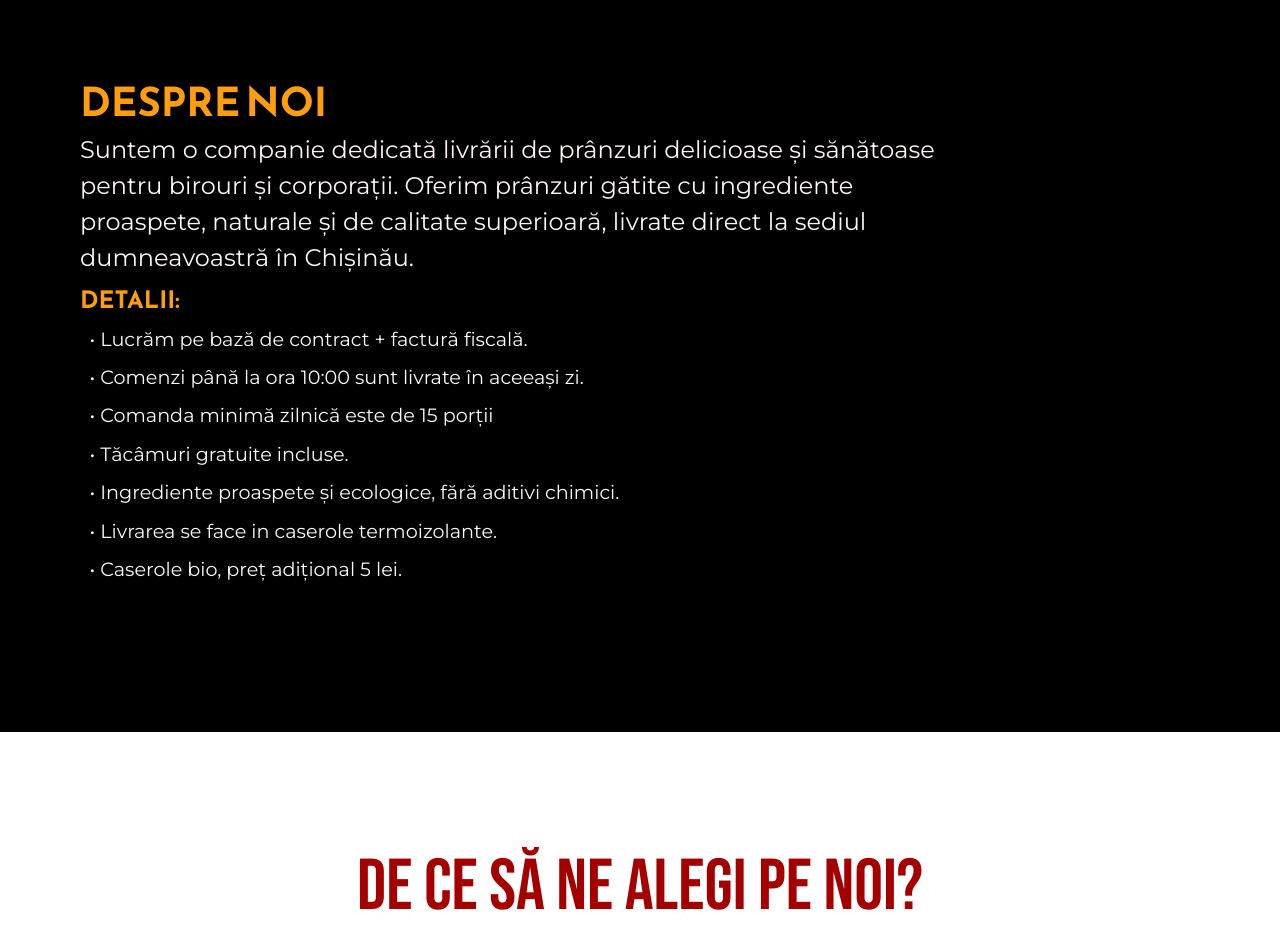
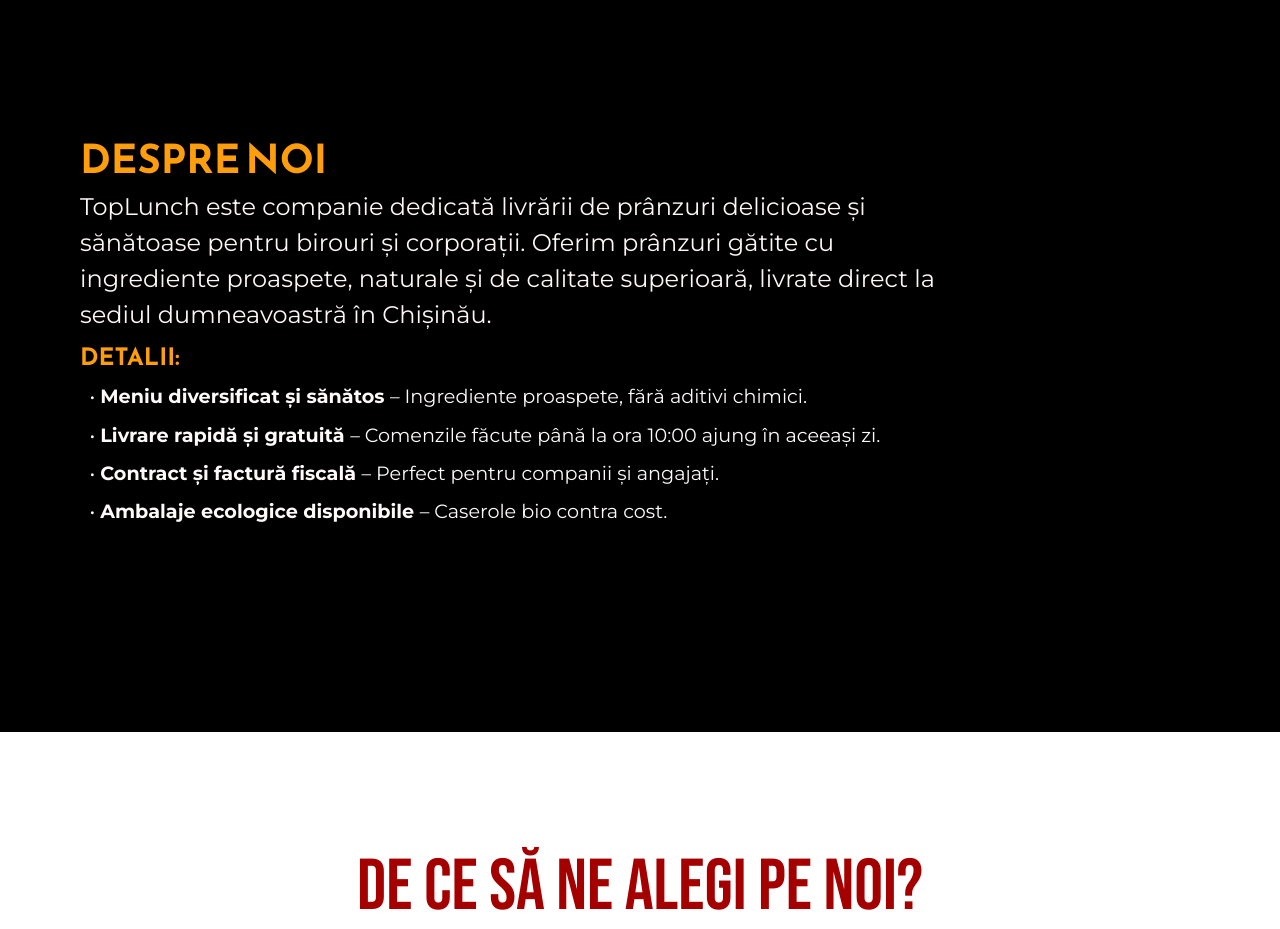
Before and after one commit to catalin0422/top_lunch, a React (Create React App) app: page / in a window 1280 px wide. Shown: the part 2520-3449 px from the top of the page. Built offline with nearby package versions, Linux system fonts and the light colour scheme.

Commit message:
editare finala

```diff
--- a/src/App.css
+++ b/src/App.css
@@ -436,6 +436,11 @@
   min-height: 50px;
 }
 
+.bold-text{
+  font-family: "Montserrat";
+  font-weight: 700;
+}
+
 @media (max-width: 1000px) {
   html.body{
     overflow-x: hidden;
--- a/src/Components/About.js
+++ b/src/Components/About.js
@@ -9,7 +9,7 @@
         <div className="about-description">
           <h3 className="about-primary-subheading"> DESPRE NOI </h3>
           <p className="about-primary-text">
-            Suntem o companie dedicată livrării de prânzuri delicioase și sănătoase
+            TopLunch este companie dedicată livrării de prânzuri delicioase și sănătoase
             pentru birouri și corporații. Oferim prânzuri gătite cu ingrediente
             proaspete, naturale și de calitate superioară, livrate direct la sediul
             dumneavoastră în Chișinău.
@@ -19,13 +19,10 @@
         <div className="about-details">
           <p className="about-secondary-text">DETALII:</p>
           <ul className="details-list">
-            <li>• Lucrăm pe bază de contract + factură fiscală.</li>
-            <li>• Comenzi până la ora 10:00 sunt livrate în aceeași zi.</li>
-            <li>• Comanda minimă zilnică este de 15 porții</li>
-            <li>• Tăcâmuri gratuite incluse.</li>
-            <li>• Ingrediente proaspete și ecologice, fără aditivi chimici.</li>
-            <li>• Livrarea se face in caserole termoizolante.</li>
-            <li>• Caserole bio, preț adițional 5 lei.</li>
+            <li>• <span class="bold-text">Meniu diversificat și sănătos </span> – Ingrediente proaspete, fără aditivi chimici.</li>
+            <li>• <span class="bold-text">Livrare rapidă și gratuită </span> – Comenzile făcute până la ora 10:00 ajung în aceeași zi.</li>
+            <li>• <span class="bold-text">Contract și factură fiscală </span> – Perfect pentru companii și angajați.</li>
+            <li>• <span class="bold-text">Ambalaje ecologice disponibile </span>  – Caserole bio contra cost.</li>
           </ul>
 
         </div>
```
